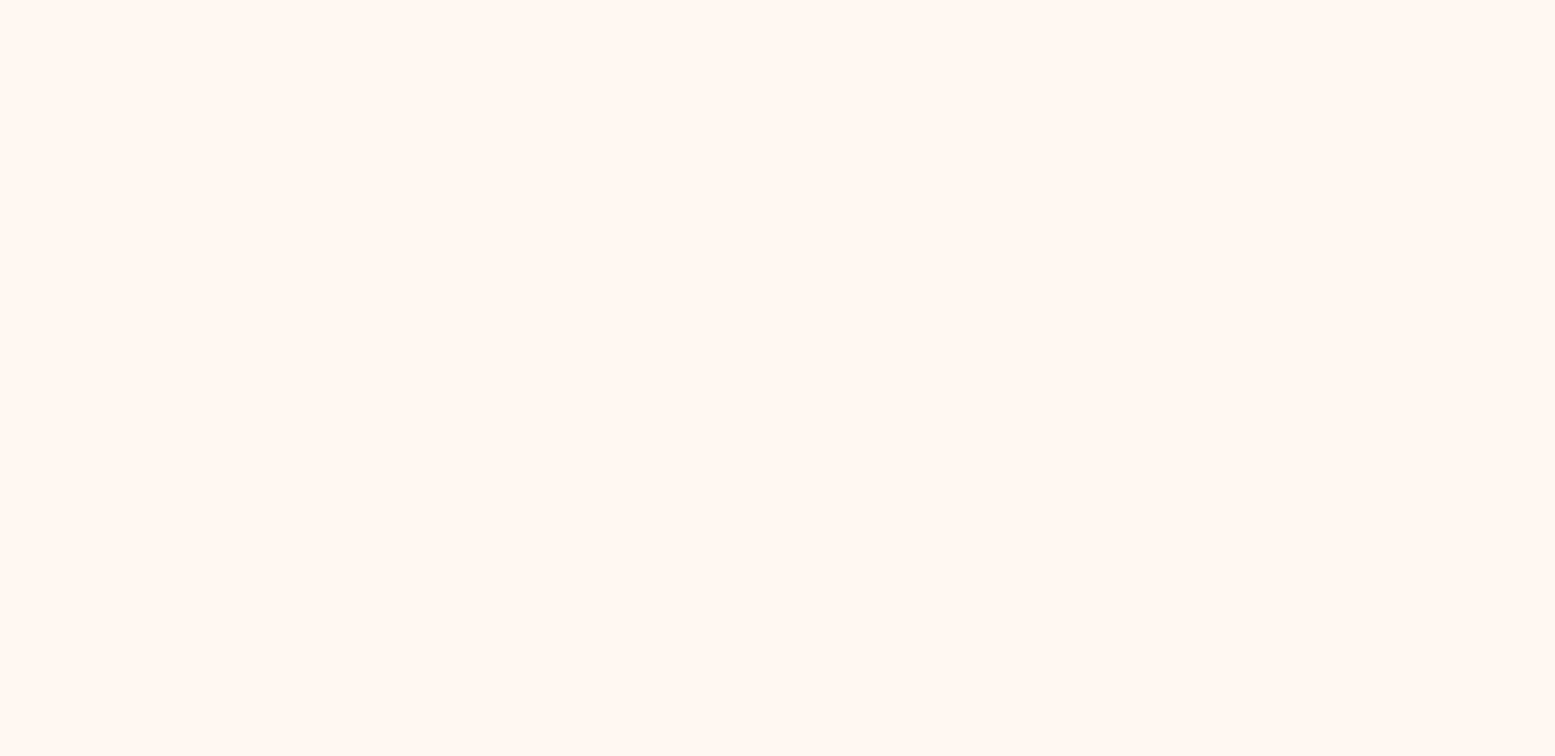
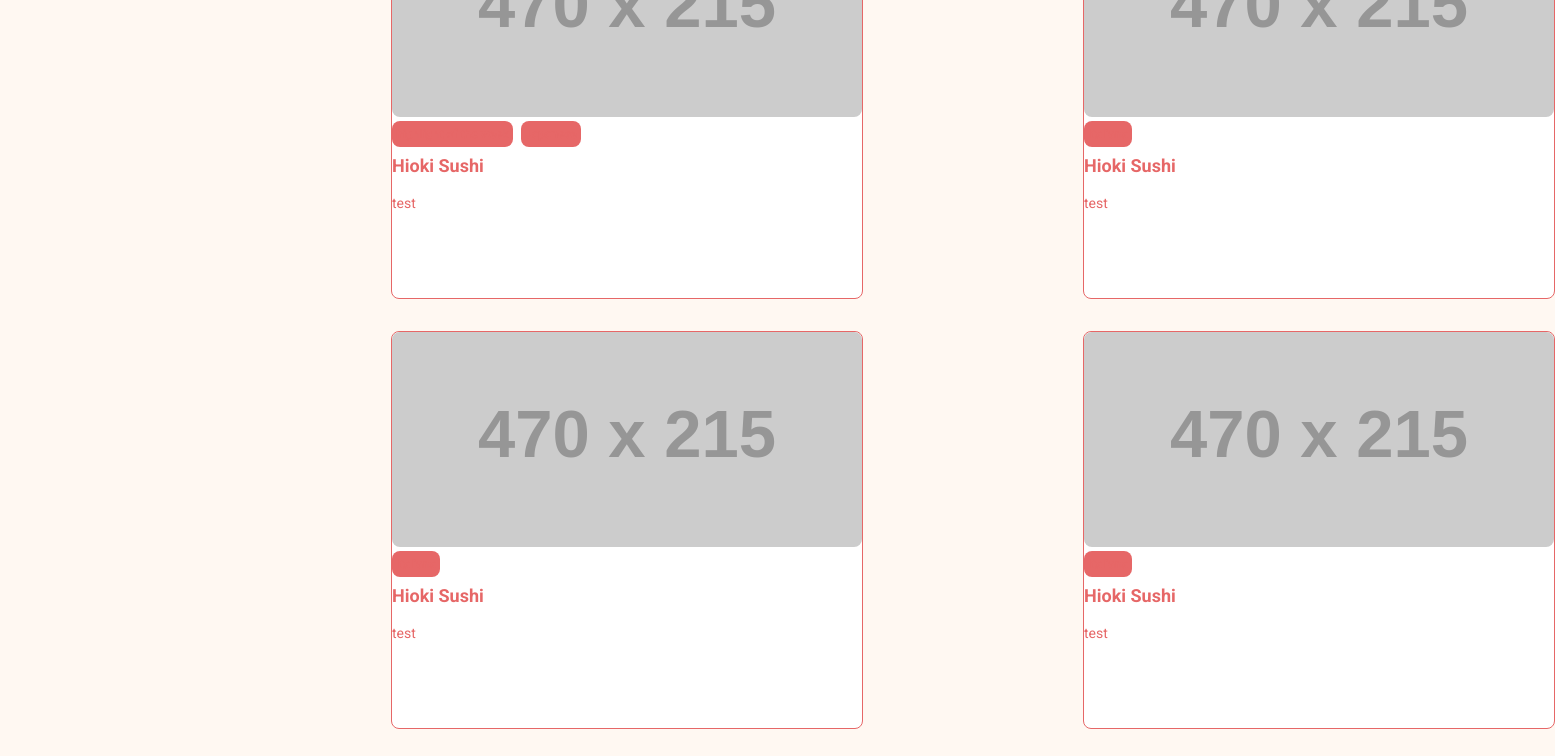
Before and after one commit to Caiobakerolov/efood_restaurant, a React (Create React App) app: page / in a window 1280 px wide. Shown: the part 540-1296 px from the top of the page, 1555 px wide, since content can reach past the window. Before the commit the page ends 800 px from the top, so only its background shows below. Built offline with nearby package versions, Linux system fonts and the light colour scheme.

Commit message:
create product, productsList, Buttons

```diff
--- a/src/App.tsx
+++ b/src/App.tsx
@@ -1,5 +1,18 @@
+import { createBrowserRouter, RouterProvider } from 'react-router-dom'
 import Header from './components/Header'
 import { GlobalCss, Container } from './styles'
+import ProductsList from './components/ProductsList'
+
+const routes = createBrowserRouter([
+  {
+    path: '/',
+    element: (
+      <>
+        <ProductsList />
+      </>
+    )
+  }
+])
 
 function App() {
   return (
@@ -8,6 +21,7 @@ function App() {
       <Container>
         <Header />
       </Container>
+      <RouterProvider router={routes} />
     </>
   )
 }
--- /dev/null
+++ b/src/components/Button/styles.ts
@@ -0,0 +1,28 @@
+import { Link } from 'react-router-dom'
+import styled from 'styled-components'
+import { colors } from '../../styles'
+
+export const ButtonContainer = styled.button`
+  background-color: ${colors.orangeRed};
+  colors: ${colors.creamWhite};
+  font-size: 14px;
+  font-weight: 700;
+  width: 82px;
+  height: 24px;
+  align-items: center;
+  padding: 4px 6px;
+  border-radius: 8px;
+`
+
+export const ButtonLink = styled(Link)`
+  background-color: ${colors.orangeRed};
+  colors: ${colors.creamWhite};
+  font-size: 14px;
+  font-weight: 700;
+  width: 82px;
+  height: 24px;
+  align-items: center;
+  padding: 4px 6px;
+  text-decoration: none;
+  border-radius: 8px;
+`
--- /dev/null
+++ b/src/components/Product/index.tsx
@@ -0,0 +1,26 @@
+import Tag from '../Tag'
+import { Card, Description, Title, Infos } from './styles'
+
+type Props = {
+  image: string
+  infos: string[]
+  title: string
+  description: string
+}
+
+const Product = ({ image, title, description, infos }: Props) => (
+  <>
+    <Card>
+      <img src={image} alt={title} />
+      <Infos>
+        {infos.map((info) => (
+          <Tag key={info}>{info}</Tag>
+        ))}
+      </Infos>
+      <Title>{title}</Title>
+      <Description>{description}</Description>
+    </Card>
+  </>
+)
+
+export default Product
--- /dev/null
+++ b/src/components/Product/styles.ts
@@ -0,0 +1,43 @@
+import styled from 'styled-components'
+import { colors } from '../../styles'
+import { TagContainer } from '../Tag/styles'
+
+export const Card = styled.div`
+  background-color: ${colors.white};
+  border-radius: 8px;
+  border: 1px solid ${colors.orangeRed};
+  width: 472px;
+  height: 398px;
+  display: inline-block;
+  margin-left: 220px;
+  position: relative;
+
+  ${TagContainer} {
+    margin-right: 8px;
+  }
+
+  img {
+    border-radius: 8px;
+  }
+`
+
+export const Title = styled.h3`
+  font-size: 18px;
+  font-weight: 700;
+  display: block;
+  margin-top: 8px;
+  margin-bottom: 16px;
+`
+
+export const Description = styled.p`
+  font-size: 14px;
+  line-height: 22px;
+  display: block;
+  margin-top: 16px;
+`
+
+export const Infos = styled.div`
+  position: absolute:
+  top: 16px;
+  right: 16px;
+`
--- /dev/null
+++ b/src/components/ProductsList/index.tsx
@@ -0,0 +1,51 @@
+import Product from '../Product'
+import { Container, List } from './styles'
+
+const ProductsList = () => (
+  <>
+    <Container>
+      <div className="container">
+        <List>
+          <Product
+            image="//placehold.it/470x215"
+            infos={['highlight of the week', 'Japanese']}
+            title="Hioki Sushi"
+            description="test"
+          />
+          <Product
+            image="//placehold.it/470x215"
+            infos={['Italiana']}
+            title="Hioki Sushi"
+            description="test"
+          />
+          <Product
+            image="//placehold.it/470x215"
+            infos={['Italiana']}
+            title="Hioki Sushi"
+            description="test"
+          />
+          <Product
+            image="//placehold.it/470x215"
+            infos={['Italiana']}
+            title="Hioki Sushi"
+            description="test"
+          />
+          <Product
+            image="//placehold.it/470x215"
+            infos={['Italiana']}
+            title="Hioki Sushi"
+            description="test"
+          />
+          <Product
+            image="//placehold.it/470x215"
+            infos={['Italiana']}
+            title="Hioki Sushi"
+            description="test"
+          />
+        </List>
+      </div>
+    </Container>
+  </>
+)
+
+export default ProductsList
--- /dev/null
+++ b/src/components/ProductsList/styles.ts
@@ -0,0 +1,13 @@
+import styled from 'styled-components'
+
+export const Container = styled.section`
+  padding: 0 171px;
+`
+
+export const List = styled.ul`
+  display: grid;
+  grid-template-columns: 1fr 1fr;
+  width: 1024px;
+  height: 1290px;
+  margin-top: 100px;
+`
--- /dev/null
+++ b/src/components/Tag/index.tsx
@@ -0,0 +1,14 @@
+import { TagContainer } from './styles'
+
+export type Props = {
+  size?: 'small' | 'big'
+  children: string
+}
+
+const Tag = ({ children, size = 'small' }: Props) => (
+  <>
+    <TagContainer size={size}>{children}</TagContainer>
+  </>
+)
+
+export default Tag
--- /dev/null
+++ b/src/components/Tag/styles.ts
@@ -0,0 +1,15 @@
+import styled from 'styled-components'
+import { colors } from '../../styles'
+
+import { Props } from '.'
+
+export const TagContainer = styled.div<Props>`
+  background-color: ${colors.orangeRed};
+  colors: ${colors.creamWhite};
+  font-size: 12px;
+  font-weight: 700;
+  align-items: center;
+  padding: 6px 4px;
+  border-radius: 8px;
+  display: inline-block;
+`
```
Also changed, not shown: src/components/Button/index.tsx (added, +29 -0 lines), src/assets/images/sushi.png (added).
